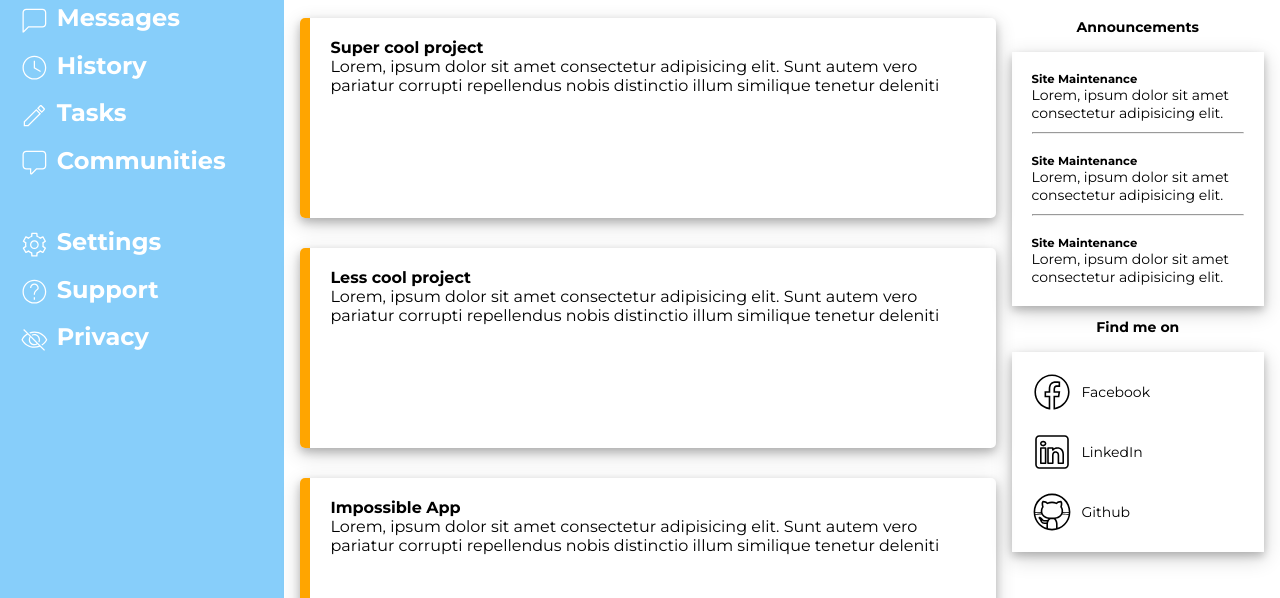
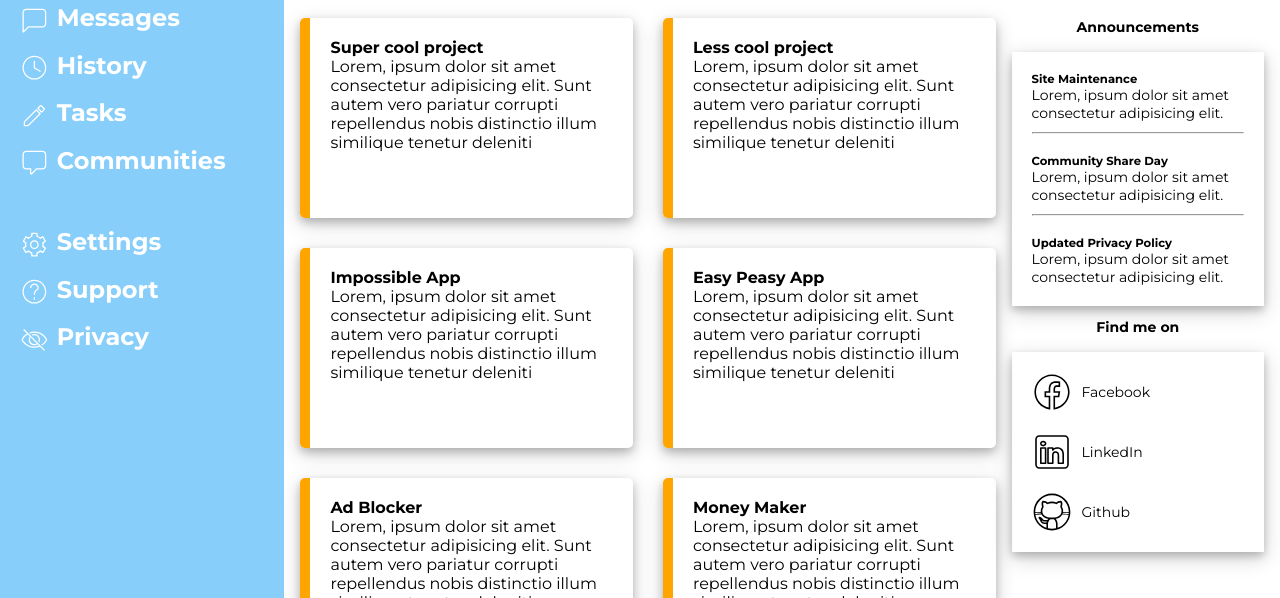
Before and after one commit to JeeBoomBoi/admin-dashboard, a plain HTML site: page index.html in a window 1280 px wide. Shown: the part 202-800 px from the top of the page. Drawn offline with Linux system fonts and the light colour scheme.

Commit message:
Fixes card size

```diff
--- a/index.html
+++ b/index.html
@@ -185,12 +185,12 @@
                         <hr>
                     </div>
                     <div class="a-box">
-                        <h5>Site Maintenance</h5>
+                        <h5>Community Share Day</h5>
                         <p>Lorem, ipsum dolor sit amet consectetur adipisicing elit.</p>
                         <hr>
                     </div>
                     <div class="a-box">
-                        <h5>Site Maintenance</h5>
+                        <h5>Updated Privacy Policy</h5>
                         <p>Lorem, ipsum dolor sit amet consectetur adipisicing elit.</p>
                     </div>
                 </div>
--- a/style.css
+++ b/style.css
@@ -137,7 +137,7 @@ button {
     padding-left: 16px;
     gap: 30px;
     display: grid;
-    grid-template-columns: repeat(auto-fit, minmax(400px, 1fr));
+    grid-template-columns: repeat(auto-fit, minmax(300px, 1fr));
     grid-template-rows: repeat(3, 200px);
     grid-row: 3 / 4;
     grid-column: 2 / 3;
```
